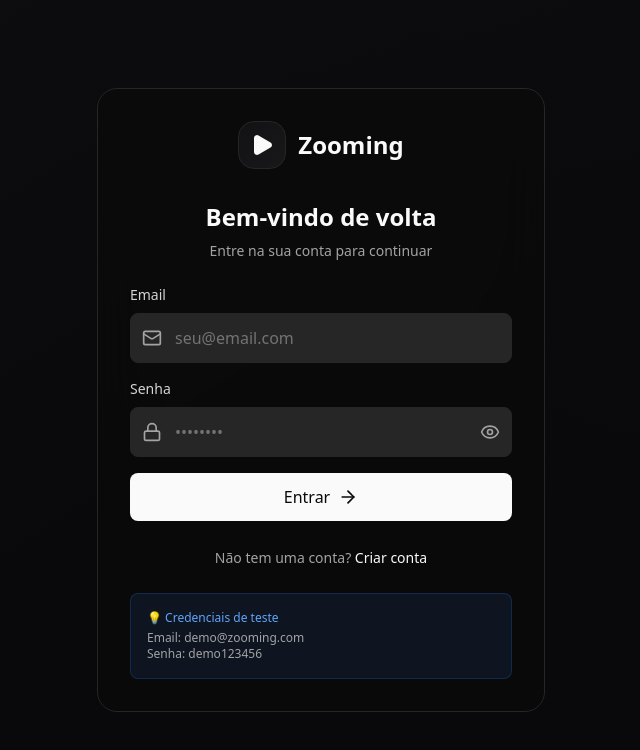
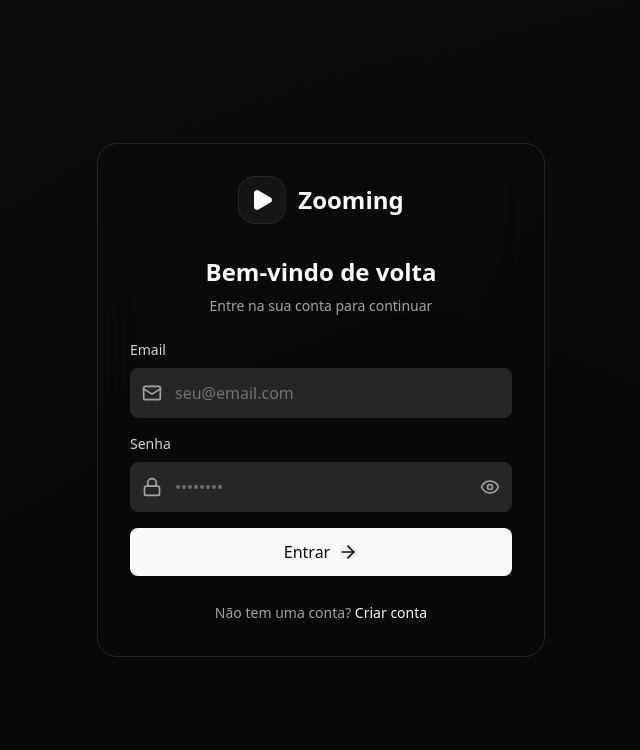
Before and after one commit to vsvnus/zoomingcrm, a Next.js app: page /login in a window 1280 px wide. Shown: the top 750 px of the page, without its empty margins (319-959 px from the left). Built offline with nearby package versions, Linux system fonts and the light colour scheme.

Commit message:
chore: remove demo credentials from login page

```diff
--- a/src/app/login/page.tsx
+++ b/src/app/login/page.tsx
@@ -268,19 +268,7 @@ export default function LoginPage() {
             </button>
           </div>
 
-          {/* Demo credentials */}
-          {!isSignUp && (
-            <div className="mt-6 rounded-lg border border-blue-500/20 bg-blue-500/10 p-4">
-              <p className="text-xs font-medium text-blue-400">
-                💡 Credenciais de teste
-              </p>
-              <p className="mt-1 text-xs text-text-tertiary">
-                Email: demo@zooming.com
-                <br />
-                Senha: demo123456
-              </p>
-            </div>
-          )}
+
         </div>
       </div>
     </div>
```
